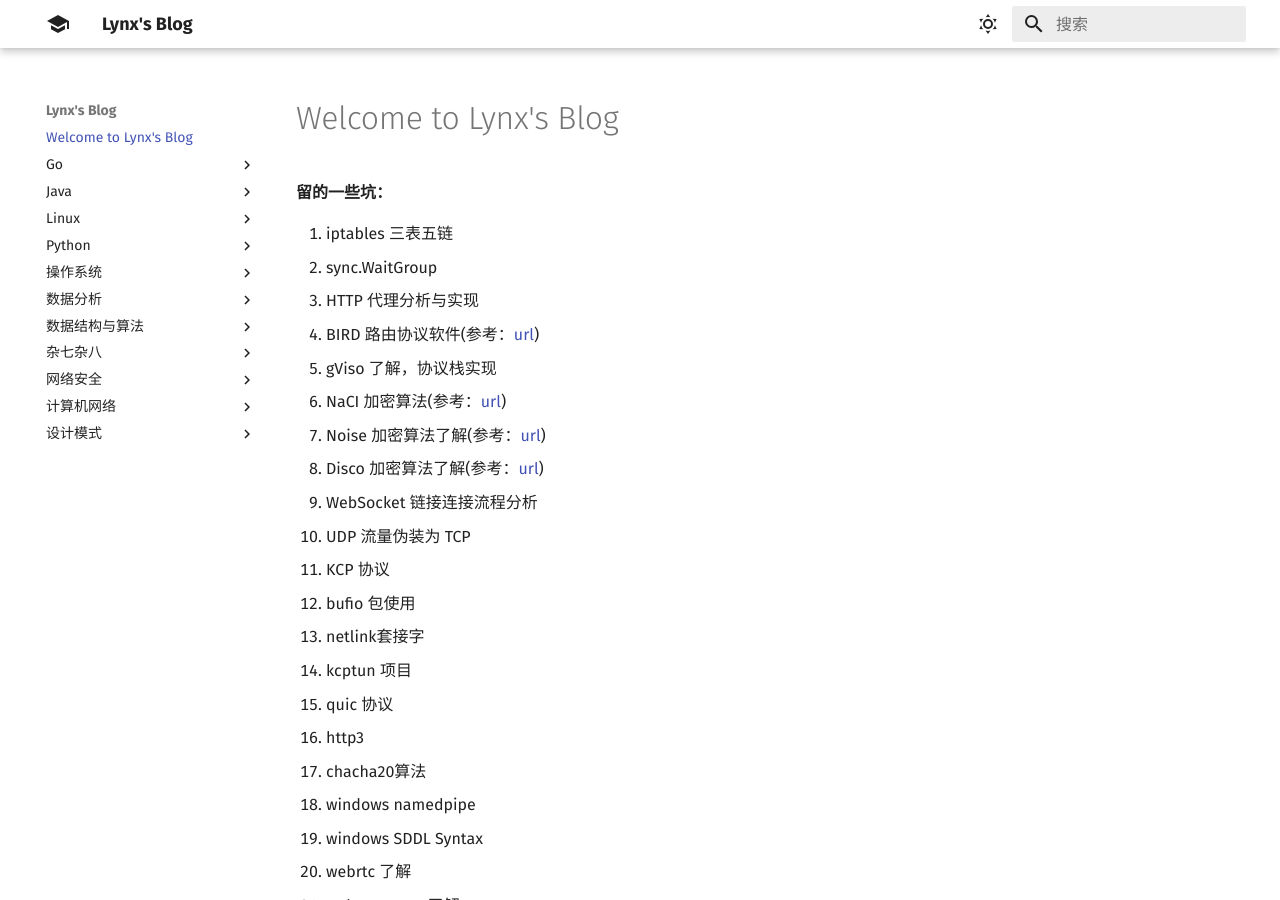
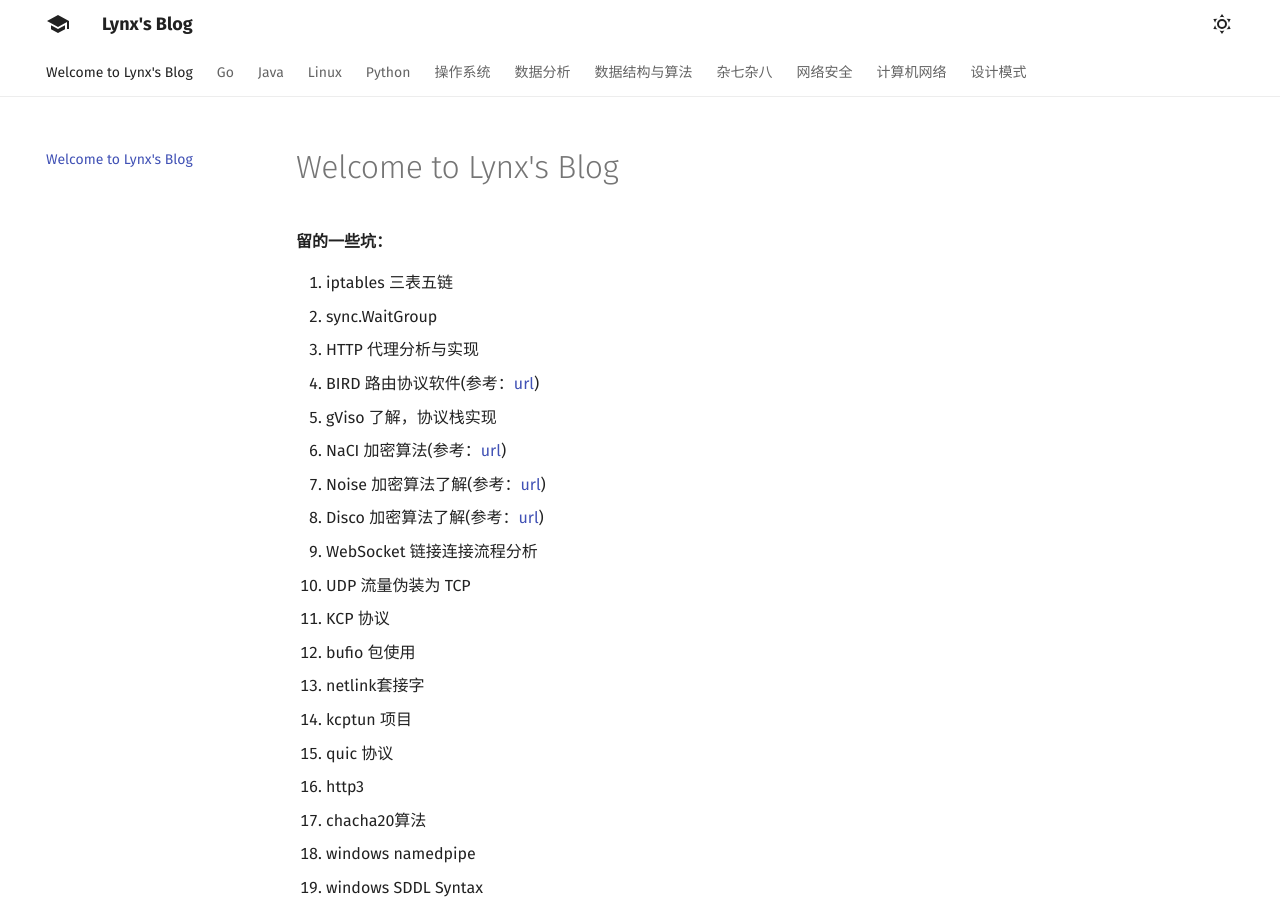
Before and after one commit to 1314liuwei/blog, an MkDocs documentation site: the page built from docs/index.md, in a window 1280 px wide and 900 px high. Built offline with MkDocs 1.6.1 and Material for MkDocs 9.7.7, drawn with Linux system fonts in a browser that asks for light colours; comment, search, counter and statistics services are not loaded; part of the change alters nothing that is shown.

```diff
--- a/mkdocs.yml
+++ b/mkdocs.yml
@@ -36,9 +36,6 @@ theme:
   font:
     text: 'Fira Sans'
     code: 'Fira Mono'
-  features:
-    - search.highlight
-    - search.suggest
 
 # Extensions
 markdown_extensions:
@@ -84,9 +81,7 @@ markdown_extensions:
   - pymdownx.tabbed:
       alternate_style: true
 
-plugins:
-  - search
-
+plugins: []
 
 extra_javascript:
   - https://lib.baomitu.com/babel-polyfill/7.12.1/polyfill.min.js
```
